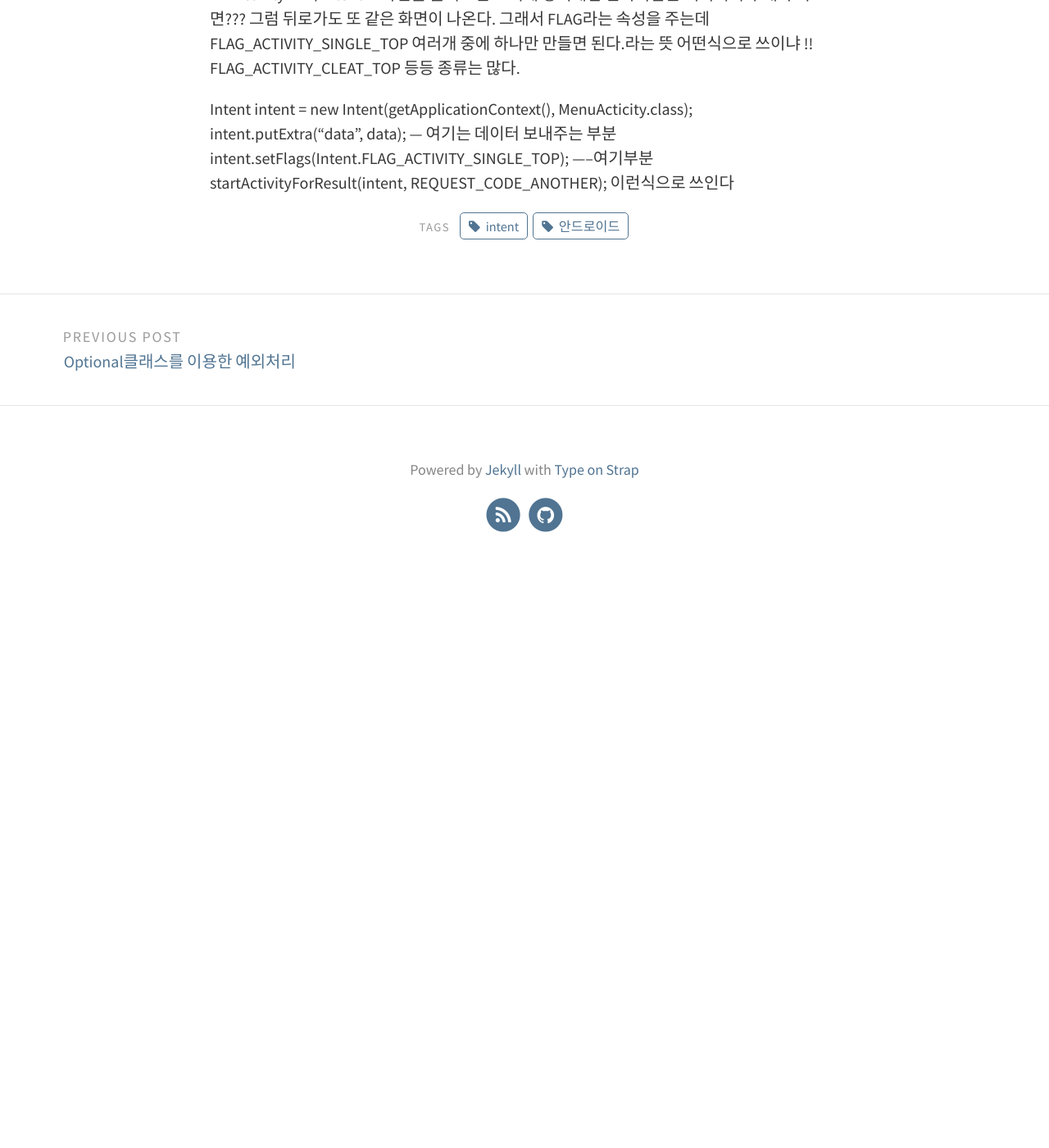
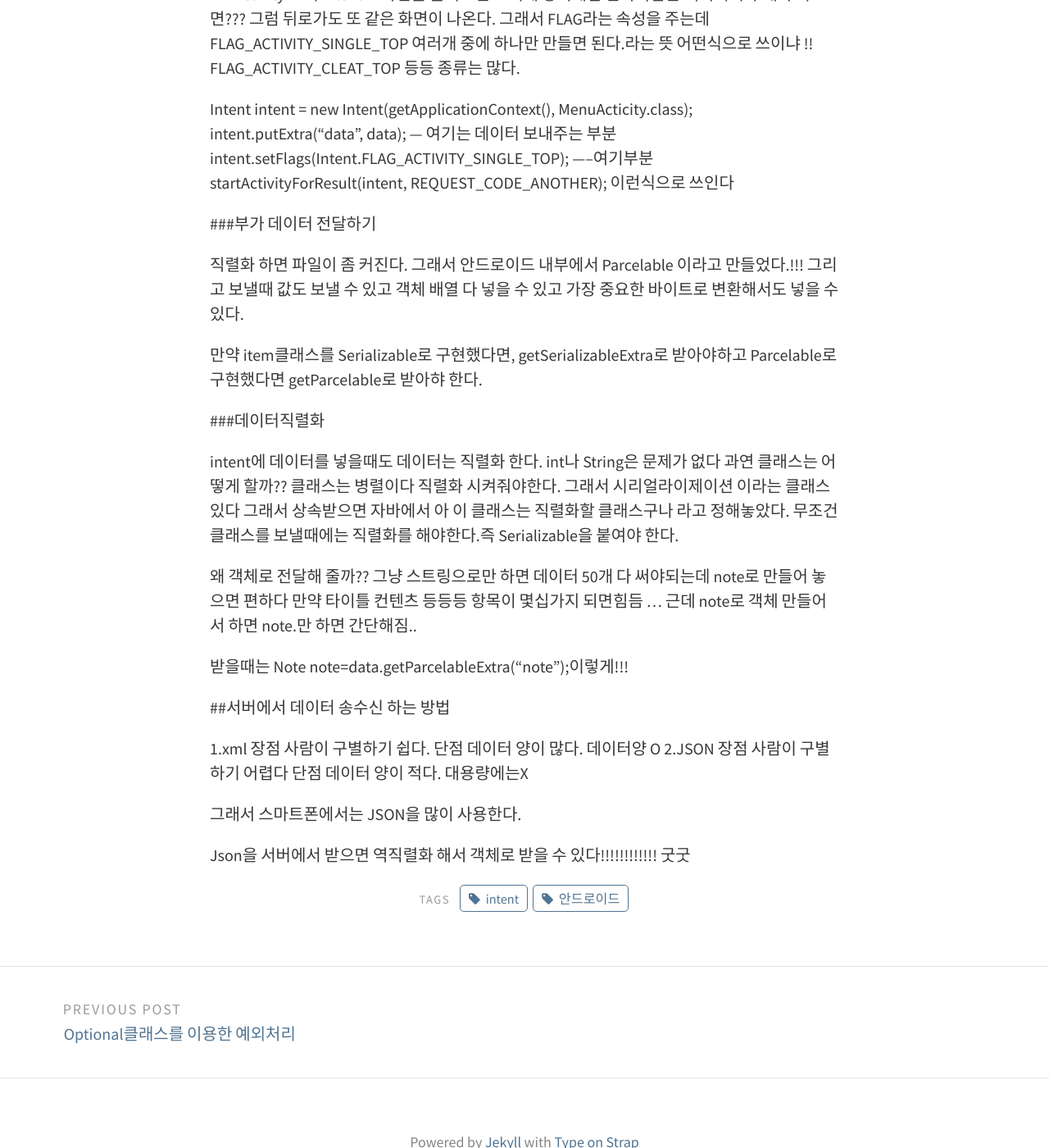
Before and after one commit to orionjeong/orionjeong.github.io, a Jekyll site: the page built from _posts/2018-04-11-안드로이드기초복습하기_intent.md, in a window 1280 px wide and 1400 px high, scrolled down 1236 px. Shown: the whole window at 82% size. Built offline with Jekyll 4.4.1, drawn with Linux system fonts in a browser that asks for light colours; before the commit the page ends 1970 px from its top, so only the background shows below that.

Commit message:
add intent

```diff
--- a/_posts/2018-04-11-안드로이드기초복습하기_intent.md
+++ b/_posts/2018-04-11-안드로이드기초복습하기_intent.md
@@ -50,3 +50,38 @@ Intent intent = new Intent(getApplicationContext(), MenuActicity.class);
 intent.putExtra("data", data); --- 여기는 데이터 보내주는 부분
 intent.setFlags(Intent.FLAG_ACTIVITY_SINGLE_TOP); -----여기부분
 startActivityForResult(intent, REQUEST_CODE_ANOTHER); 이런식으로 쓰인다
+
+
+###부가 데이터 전달하기
+
+직렬화 하면 파일이 좀 커진다. 그래서 안드로이드 내부에서  Parcelable 이라고 만들었다.!!!
+그리고 보낼때 값도 보낼 수 있고 객체 배열 다 넣을 수 있고 가장 중요한 바이트로 변환해서도 넣을 수 있다.
+
+만약 item클래스를 Serializable로 구현했다면, getSerializableExtra로 받아야하고 Parcelable로 구현했다면 getParcelable로 받아햐 한다.
+
+
+###데이터직렬화
+
+
+intent에 데이터를 넣을때도 데이터는 직렬화 한다. int나 String은  문제가 없다 과연 클래스는 어떻게 할까??
+클래스는 병렬이다 직렬화 시켜줘야한다. 그래서 시리얼라이제이션 이라는 클래스있다 그래서 상속받으면 자바에서 아 이 클래스는 직렬화할 클래스구나 라고 정해놓았다. 무조건 클래스를 보낼때에는 직렬화를 해야한다.즉 Serializable을 붙여야 한다.
+
+왜 객체로 전달해 줄까?? 그냥 스트링으로만 하면 데이터 50개 다 써야되는데 note로 만들어 놓으면 편하다 만약 타이틀 컨텐츠 등등등 항목이 몇십가지 되면힘듬 ...
+근데 note로 객체 만들어서 하면 note.만 하면 간단해짐..
+
+받을때는 Note note=data.getParcelableExtra("note");이렇게!!!
+
+##서버에서 데이터 송수신 하는 방법
+
+1.xml
+장점 사람이 구별하기 쉽다.
+단점 데이터 양이 많다.
+데이터양 O
+2.JSON
+장점 사람이 구별하기 어렵다
+단점 데이터 양이 적다.
+대용량에는X
+
+그래서 스마트폰에서는 JSON을 많이 사용한다.
+
+Json을 서버에서 받으면 역직렬화 해서 객체로 받을 수 있다!!!!!!!!!!!! 굿굿
```
